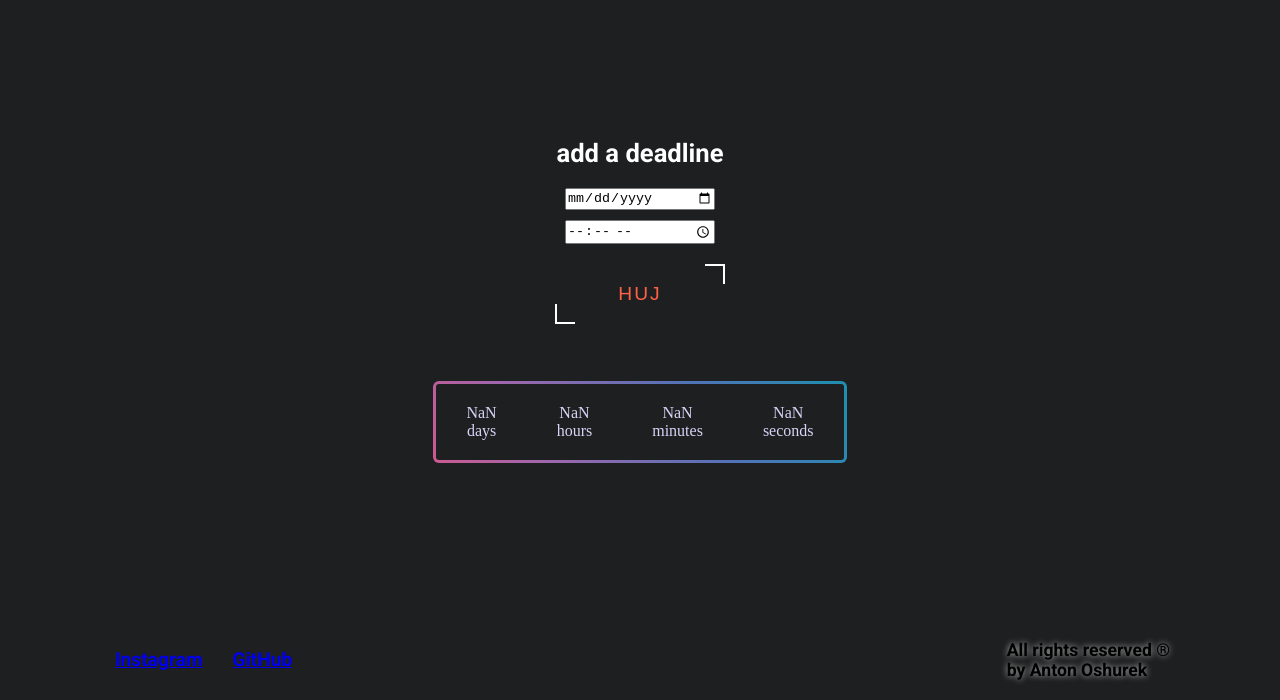
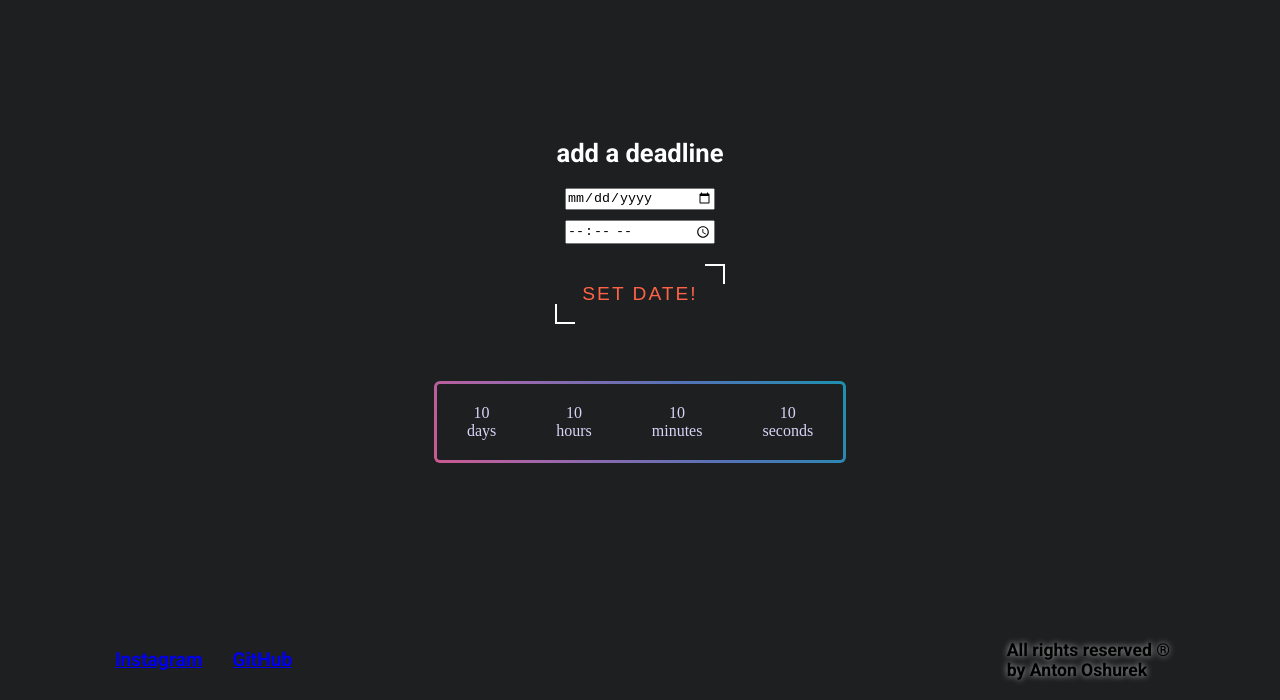
Before and after one commit to AntonOshurek/JS-Timer-Landing-Page, a plain HTML site: page index.html in a window 1280 px wide. Both pictures are taken after a click on the button "SET TIMER". Shown: the part 100-800 px from the top of the page. Drawn offline with Linux system fonts and the light colour scheme; a web font is replaced by a local one.

Commit message:
add all date data to local storage and array

```diff
--- a/index.html
+++ b/index.html
@@ -43,7 +43,7 @@
                 <span>hours</span>
             </div>
             <div class="timer__item">
-                <p class="minets">10</p>
+                <p class="minutes">10</p>
                 <span>minutes</span>
             </div>
             <div class="timer__item">
--- a/script.js
+++ b/script.js
@@ -1,63 +1,55 @@
 "use strict"
-
-const item = document.querySelectorAll('.timer__item > p');
-const countmainelement = document.querySelector('.timer');
 
 const deadlineDate = document.querySelector('.deadline__date');
 const daedlineTime = document.querySelector('.deadline__time');
 const setDeadlineBtn = document.querySelector('.deadline__btn');
 
-let deadDate = '';
-let deadTime = '';
+const days = document.querySelector('.days');
+const hours = document.querySelector('.hours');
+const minutes = document.querySelector('.minutes');
+const seconds = document.querySelector('seconds');
 
+let deadline = [];
 
 setDeadlineBtn.addEventListener('click', (e) => {
     e.preventDefault;
-    if(!deadlineDate.value || !daedlineTime.value)  {
-        setDeadlineBtn.innerText = 'huj';
-        setDeadlineBtn.classList.add('deadline__btn--error');
-
+    if(!deadlineDate.value)  {
+        inputError()
+    } else if (deadlineDate.value && !daedlineTime.value) {
+        inputSuccess(deadlineDate.value, '0');
     } else {
-        deadDate = deadlineDate.value;
-        deadTime = daedlineTime.value;
-        console.log(deadDate);
-        console.log(deadTime);
-        setDeadlineBtn.innerText = 'data received';
-        setTimeout(() => (setDeadlineBtn.innerText = 'set timer'), 3000);
-        setDeadlineBtn.classList.remove('deadline__btn--error');
-        getCountdownTime();
+        inputSuccess(deadlineDate.value, daedlineTime.value);
     }
 })
 
-console.log(Date.parse(deadDate));
+function inputError() {
+    setDeadlineBtn.innerText = 'set date!';
+    setTimeout(() => (setDeadlineBtn.innerText = 'SET DATE!'), 3000);
+    setDeadlineBtn.classList.add('deadline__btn--error');
+    setTimeout(() => (setDeadlineBtn.classList.remove('deadline__btn--error')), 3000);
+};
 
-//let countdownDate = new Date(2028, 6, 18, 0, 0).getTime();
+function inputSuccess(dateValue, timeValue) {
+    deadline = {
+        deadDate: dateValue,
+        deadTime: timeValue
+    };
+    pushToStorage(deadline);
 
-function getCountdownTime () {
-    const now = new Date().getTime();
-    let timerDate = Date.parse(deadDate);
+    deadlineDate.value = '';
+    daedlineTime.value = '';
+    setDeadlineBtn.innerText = 'data received';
+    setTimeout(() => (setDeadlineBtn.innerText = 'set timer'), 3000);
+    setDeadlineBtn.classList.remove('deadline__btn--error');
+};
 
-    const distance = timerDate - now;
+function pushToStorage(dataItem) {
+    localStorage.setItem('deadline', JSON.stringify(dataItem));
+};
 
-    const oneDay = 24 * 60 * 60 * 1000;
-    const oneHour = 60 * 60 * 1000;
-    const oneMinute = 60 * 1000;
-
-    let days = Math.floor(distance / oneDay);
-    let hours = Math.floor((distance % oneDay) / oneHour);
-    let minutes = Math.floor((distance % oneHour) / oneMinute);
-    let seconds = Math.floor((distance % oneMinute) / 1000);
-
-    const values = [days, hours, minutes, seconds];
-
-    item.forEach(function (item, index) {
-        item.textContent = (values[index])
-    });
-
-    if (distance < 0) {
-        clearInterval(countdown);
-        countmainelement.innerHTML = "<h4>End of time...</h4>"
+function checkStorage() {
+    if(localStorage.getItem('deadline')) {
+        deadline = JSON.parse(localStorage.getItem('deadline'));
     }
-}
-
- let countdown = setInterval(getCountdownTime, 1000);
+};
+checkStorage();
--- a/style.css
+++ b/style.css
@@ -42,7 +42,7 @@
     height: 20px;
     border: 2px solid var(--standart-white);
     border-top: transparent;
-    transition: 1s;
+    transition: 0.5s;
     border-right: transparent;
     box-sizing: border-box;
 }
```
